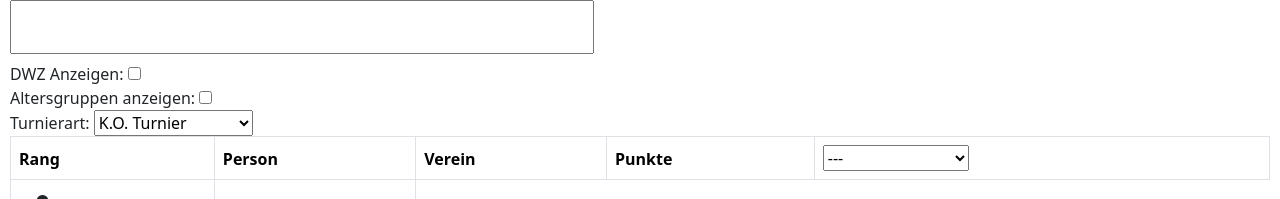
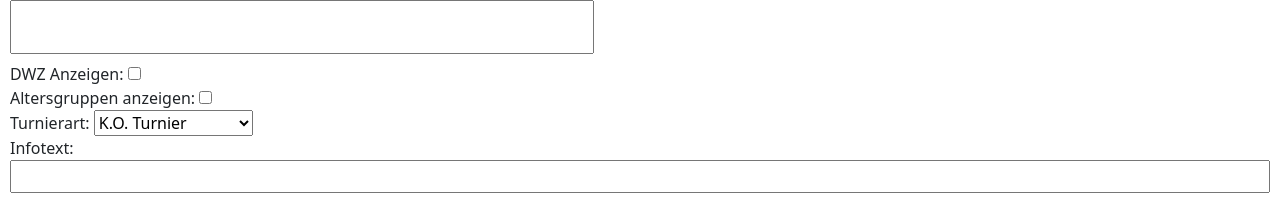
Before and after one commit to Schatten2021/sg-witten-website, a Python web app: template app/templates/admin/turnier_details.html in a window 1280 px wide. Shown: the part 132-331 px from the top of the page. Run offline with Jinja, Linux system fonts and the light colour scheme; the template is opened without the code that fills it, so the values that code supplies are empty; some libraries are stand-ins or nearby versions.

Commit message:
added descriptions

```diff
--- a/app/admin_routes.py
+++ b/app/admin_routes.py
@@ -167,6 +167,7 @@ def edit_turnier(id: int):
 
     cup.name = request.json.get("name")
     cup.runden_art = request.json.get("type")
+    cup.description = request.json.get("description", "---")
 
     players = []
     for player in request.json.get("players", []):
--- a/app/static/js/admin/Turnier/common.js
+++ b/app/static/js/admin/Turnier/common.js
@@ -12,6 +12,7 @@ const Blueprints = {
     "feinwertungenDropdown": document.getElementById("Feinwertungen"),
 }
 let FeinwertungDropdowns = []
+const descriptionInput = document.getElementById("description");
 function addPerson(callback = null) {
     const index = contestantsTableBody.children.length - 1;
     const rowElement = document.createElement("tr");
@@ -185,6 +186,7 @@ async function submit(e) {
         "games": games,
         "feinwertungen": FeinwertungDropdowns.map((elem) => elem.value)
             .filter((val) => ["SB", "Buchholz", "BuchholzBuchholz"].some((elem) => elem === val)),
+        "description": descriptionInput.value,
     }
     const response = await fetch(window.location.href, {
         method: "POST",
@@ -299,4 +301,9 @@ function copyDropdown({name = "", callback = () => {}, className = "", parent =
             changeStyleOfClass("DWZ-input-td", "display", "none")
     })
     showDWZInput.checked = Data.showDWZ;
+    descriptionInput.addEventListener("input", () => {
+        descriptionInput.style.height = "5px"
+        descriptionInput.style.height = descriptionInput.scrollHeight + 5 + 'px';
+    })
+    descriptionInput.dispatchEvent(new Event("input"))
 })()
--- a/app/templates/admin/turnier_details.html
+++ b/app/templates/admin/turnier_details.html
@@ -86,6 +86,10 @@
                     <option value="Schweizer"{% if isinstance(cup, SchweizerTurnier) %} selected{% endif %}>Schweizer System</option>
                     <option value="jeder gegen jeden"{% if isinstance(cup, FFATurnier) %} selected{% endif %}>Jeder gegen jeden</option>
                 </select>
+            </label><br>
+            <label style="width: 100%;">
+                Infotext:<br>
+                <textarea style="width: 100%; resize: none" id="description">{{ cup.description }}</textarea>
             </label>
         </div>
         <div>
```
